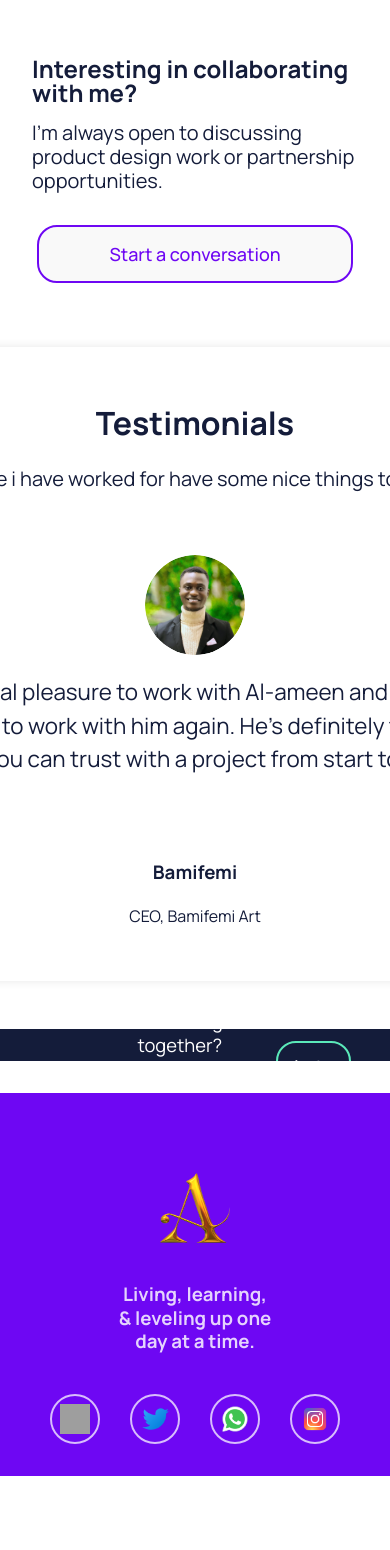
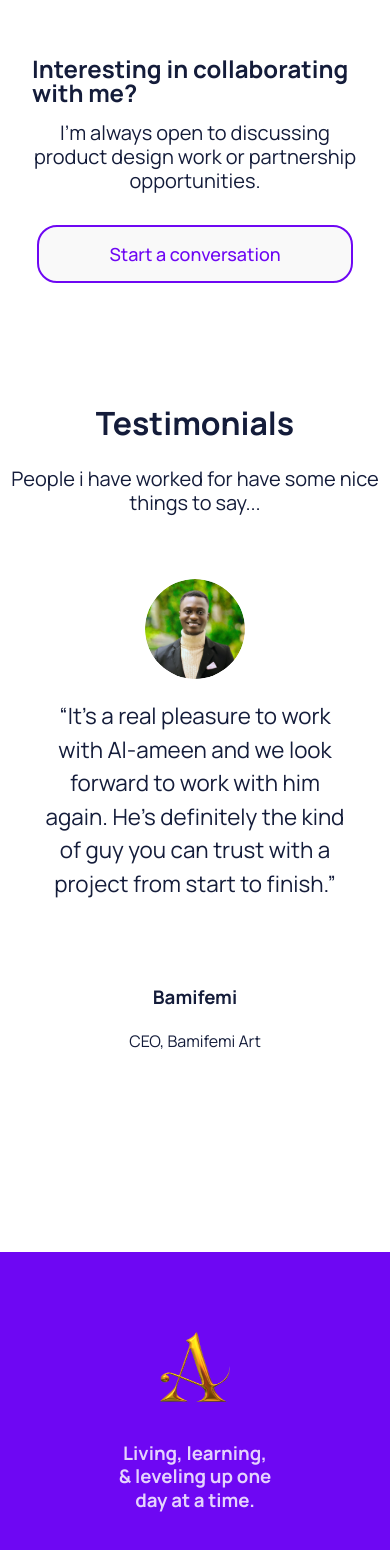
Before and after one commit to alamadrid01/inventory, a React (Vite) app: page / in a window 390 px wide. Shown: the part 6420-7970 px from the top of the page. Before the commit the page ends 7896 px from the top, so only its background shows below. Built offline with nearby package versions, Linux system fonts and the light colour scheme; grey boxes are pictures that could not be loaded.

Commit message:
Style: Fix absurd styling

```diff
--- a/src/components/Testimonies.jsx
+++ b/src/components/Testimonies.jsx
@@ -51,11 +51,11 @@ function Testimonies() {
           </SwiperSlide>
         </Swiper>
       </div>
-      <div className="project">
+      {/* <div className="project">
             <h3>Start a project</h3>
             <p>Interested in working together? We should queue up a time to chat. I’ll buy the coffee.</p>
             <button onClick={() => Navigate("/project")}>Lets do this</button>
-        </div>
+        </div> */}
     </div>
   );
 }
--- a/src/components/styles/Collaboration.scss
+++ b/src/components/styles/Collaboration.scss
@@ -33,6 +33,7 @@
         font-size: 1.5rem;
     }
     p{
+        text-align: center;
         margin-top: 1rem;
         font-size: 1.25rem;
         color: #141c3a;
--- a/src/components/styles/Footer.scss
+++ b/src/components/styles/Footer.scss
@@ -1,5 +1,6 @@
 
 footer{
+    position: relative;
     background: #6e07f3;
     padding: 1rem calc((90vw - 1000px) / 2);
     display: flex;
--- a/src/components/styles/Testimonies.scss
+++ b/src/components/styles/Testimonies.scss
@@ -45,13 +45,13 @@
 }
 }
 .testimony {
+  width: 100%;
   background-color: #fff;
   padding: 20px;
   margin-bottom: 80px;
   margin-top: 4rem;
   padding-top: 4rem;
   border-radius: 5px;
-  box-shadow: 0 0 10px rgba(0, 0, 0, 0.1);
   text-align: center;
 
   h2 {
@@ -91,3 +91,17 @@
     }
   }
 }
+@media (max-width: 768px){
+  .testimony{
+    padding-left: 3rem;
+    padding-right: 3rem;
+  }
+}
+@media (max-width: 636px){
+  .testimony{
+
+    .mySwiper{
+      max-width: 100%;
+    }
+  }
+}
```
